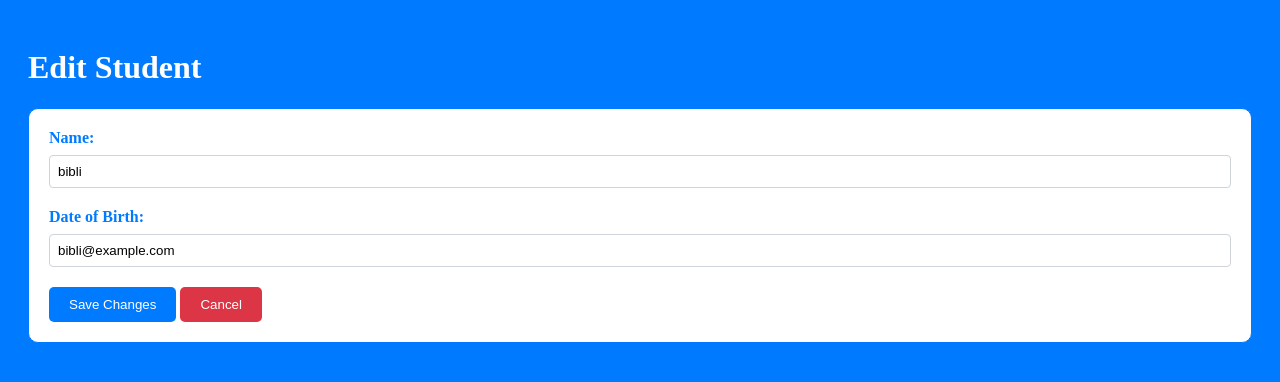
After one commit to PrayogaBoedihartoyo/Deeplabs-manage_classroom, a Django app: page /classroom/11/edit_student/17/ in a window 1280 px wide. The commit adds this page. Shown: the top 382 px of the page. Run offline with Django 4.2, Linux system fonts and the light colour scheme; data comes from the database, SQL or seed files in the repository; both versions use the stored data as it was after the commit.

Commit message:
Initial Commit

```diff
--- /dev/null
+++ b/app/templates/edit_student.html
@@ -0,0 +1,135 @@
+<!-- edit_student.html -->
+
+<!DOCTYPE html>
+<html lang="en">
+<head>
+    <meta charset="UTF-8">
+    <meta name="viewport" content="width=device-width, initial-scale=1.0">
+    <title>Edit Student</title>
+    {% load static %}
+    <!-- Bootstrap CSS atau CSS lainnya -->
+    <!-- Tambahkan link ke CSS atau Bootstrap jika diperlukan -->
+</head>
+<style>
+            body {
+        background-color: #007bff; /* Warna biru sesuai tema */
+        color: white;
+        padding: 20px;
+    }
+
+    h1 {
+        color: #fff; /* Warna tulisan putih */
+    }
+
+    form {
+        background-color: #fff; /* Warna latar belakang putih */
+        padding: 20px;
+        border-radius: 10px;
+        margin-top: 20px;
+        border: 1px solid #007bff; /* Tambahkan border dengan warna biru sesuai tema */
+    }
+
+    .form-group {
+        margin-bottom: 20px;
+    }
+
+    .form-group label {
+        font-weight: bold;
+        color: #007bff; /* Warna biru sesuai tema */
+        margin-bottom: 8px;
+        display: block;
+    }
+
+    .form-group input[type="text"], .form-group input[type="email"] {
+        width: 100%;
+        padding: 8px;
+        border: 1px solid #ced4da; /* Warna garis sesuai tema */
+        border-radius: 4px;
+        box-sizing: border-box;
+    }
+
+    .form-group input[type="text"]:focus, .form-group input[type="email"]:focus {
+        border-color: #0056b3; /* Warna biru sedikit lebih gelap saat difokuskan */
+        outline: 0;
+        box-shadow: 0 0 0 0.2rem rgba(0, 123, 255, 0.25); /* Efek shadow saat difokuskan */
+    }
+
+    label {
+        color: #007bff; /* Warna biru sesuai tema */
+        font-weight: bold;
+    }
+
+    select.form-control {
+        color: #495057; /* Warna tulisan hitam pada select */
+    }
+
+    button {
+        background-color: #007bff; /* Warna biru sesuai tema */
+        color: white;
+        padding: 10px 20px;
+        border: none;
+        border-radius: 5px;
+        cursor: pointer;
+    }
+
+    /* CSS untuk elemen formulir Teacher (dropdown/select) */
+    .form-group select {
+        width: 100%;
+        padding: 8px;
+        border: 1px solid #ced4da; /* Warna garis sesuai tema */
+        border-radius: 4px;
+        box-sizing: border-box;
+    }
+
+    .form-group select:focus {
+        border-color: #0056b3; /* Warna biru sedikit lebih gelap saat difokuskan */
+        outline: 0;
+        box-shadow: 0 0 0 0.2rem rgba(0, 123, 255, 0.25); /* Efek shadow saat difokuskan */
+    }
+
+    button:hover {
+        background-color: #0056b3; /* Warna biru sedikit lebih gelap saat dihover */
+    }
+
+    .form-group select[multiple] {
+        width: 100%;
+        min-height: 100px; /* Tinggi minimum area multi-select */
+        padding: 8px;
+        border: 1px solid #ced4da; /* Warna garis sesuai tema */
+        border-radius: 4px;
+        box-sizing: border-box;
+    }
+
+    .form-group select[multiple]:focus {
+        border-color: #0056b3; /* Warna biru sedikit lebih gelap saat difokuskan */
+        outline: 0;
+        box-shadow: 0 0 0 0.2rem rgba(0, 123, 255, 0.25); /* Efek shadow saat difokuskan */
+    }
+
+    .btn-danger {
+        background-color: #dc3545;
+        color: white;
+        padding: 10px 20px;
+        border: none;
+        border-radius: 5px;
+        cursor: pointer;
+        text-decoration: none;
+    }
+    </style>
+<body>
+    <h1>Edit Student</h1>
+    <form method="post">
+        {% csrf_token %}
+        <div class="form-group">
+            <label>Name:</label>
+            {{ form.name }}
+        </div>
+        <div class="form-group">
+            <label>Date of Birth:</label>
+            {{ form.email }}
+        </div>
+        <button type="submit">Save Changes</button>
+        <button type="button" onclick="window.location.href = '{% url 'classroom_detail' classroom_id %}'" class="btn btn-danger">Cancel</button>
+    </form>
+</body>
+</html>
--- a/manage_classroom/forms.py
+++ b/manage_classroom/forms.py
@@ -56,3 +56,22 @@ class StudentForm(forms.ModelForm):
     class Meta:
         model = Student
         fields = ['name', 'email']
+
+
+class EditStudentForm(forms.ModelForm):
+    class Meta:
+        model = Student
+        fields = ['name', 'email']
+
+
+class AssignStudentForm(forms.Form):
+    students = forms.ModelMultipleChoiceField(
+        queryset=Student.objects.all(),
+        widget=forms.CheckboxSelectMultiple
+    )
+
+
+class TeacherForm(forms.ModelForm):
+    class Meta:
+        model = Teacher
+        fields = ['name', 'email']
--- a/manage_classroom/urls.py
+++ b/manage_classroom/urls.py
@@ -9,10 +9,16 @@ urlpatterns = [
     path('signup', signup, name='signup'),
     path('logout', sign_out, name='logout'),
     path('home', home, name='home'),
+
     path('add_classroom/', add_classroom, name='add_classroom'),
     path('classroom/<int:classroom_id>/', classroom_detail, name='classroom_detail'),
+    path('classroom/<int:classroom_id>/delete_classroom/', delete_classroom, name='delete_classroom'),
+
+    path('classroom/<int:classroom_id>/add_teacher/', add_teacher, name='add_teacher'),
     path('classroom/<int:classroom_id>/update_teacher/', update_teacher, name='update_teacher'),
+
     path('classroom/<int:classroom_id>/add_student/', add_student, name='add_student'),
+    path('classroom/<int:classroom_id>/assign_student/', assign_student, name='assign_student'),
     path('classroom/<int:classroom_id>/delete_student/<int:student_id>/', delete_student, name='delete_student'),
-    path('classroom/<int:classroom_id>/delete_classroom/', delete_classroom, name='delete_classroom'),
+    path('classroom/<int:classroom_id>/edit_student/<int:student_id>/', edit_student, name='edit_student'),
 ]
--- a/manage_classroom/views.py
+++ b/manage_classroom/views.py
@@ -2,7 +2,7 @@ from django.shortcuts import render, redirect, get_object_or_404
 from django.views.decorators.csrf import csrf_exempt
 from django.contrib.auth import login, authenticate, logout
 from django.contrib import messages
-from .forms import RegisterForm, LoginForm, ClassroomForm, TeacherUpdateForm, StudentForm
+from .forms import *
 from .models import *
 from django.contrib.auth.decorators import login_required
 
@@ -137,3 +137,48 @@ def delete_classroom(request, classroom_id):
         return redirect('home')
 
     return render(request, 'delete_classroom.html', {'classroom': classroom})
+
+
+def edit_student(request, classroom_id, student_id):
+    student = get_object_or_404(Student, pk=student_id)
+    if request.method == 'POST':
+        form = EditStudentForm(request.POST, instance=student)
+        if form.is_valid():
+            form.save()
+            return redirect('classroom_detail', classroom_id=classroom_id)
+    else:
+        form = EditStudentForm(instance=student)
+
+    return render(request, 'edit_student.html', {'form': form, 'classroom_id': classroom_id, 'student_id': student_id})
+
+
+def assign_student(request, classroom_id):
+    classroom = get_object_or_404(Classroom, pk=classroom_id)
+    students = Student.objects.all()
+
+    if request.method == 'POST':
+        form = AssignStudentForm(request.POST)
+        if form.is_valid():
+            selected_students = form.cleaned_data['students']
+            classroom.students.add(*selected_students)
+            return redirect('classroom_detail', classroom_id=classroom.id)
+    else:
+        form = AssignStudentForm()
+
+    return render(request, 'assign_student.html', {'classroom': classroom, 'students': students, 'form': form})
+
+
+def add_teacher(request, classroom_id):
+    classroom = get_object_or_404(Classroom, pk=classroom_id)
+
+    if request.method == 'POST':
+        form = TeacherForm(request.POST)
+        if form.is_valid():
+            teacher = form.save(commit=False)
+            teacher.classroom = classroom
+            teacher.save()
+            return redirect('home')
+    else:
+        form = TeacherForm()
+
+    return render(request, 'add_teacher.html', {'classroom': classroom, 'form': form})
```
Also changed, not shown: app/templates/add_teacher.html (added, +114 -0 lines), app/templates/assign_student.html (added, +109 -0 lines), app/templates/classroom_detail.html (+33 -19 lines), app/templates/home.html (+8 -3 lines), db.sqlite3.
